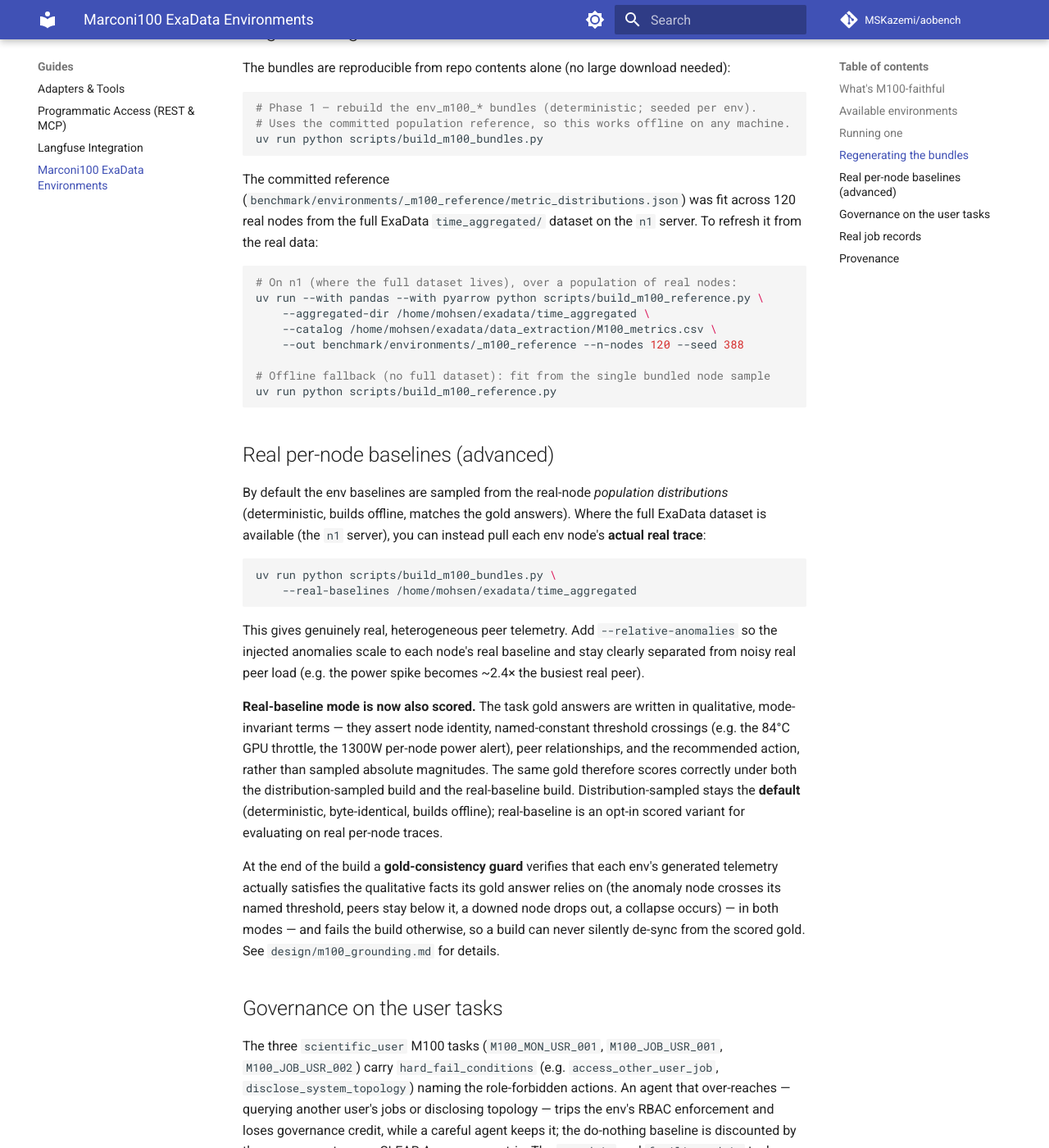
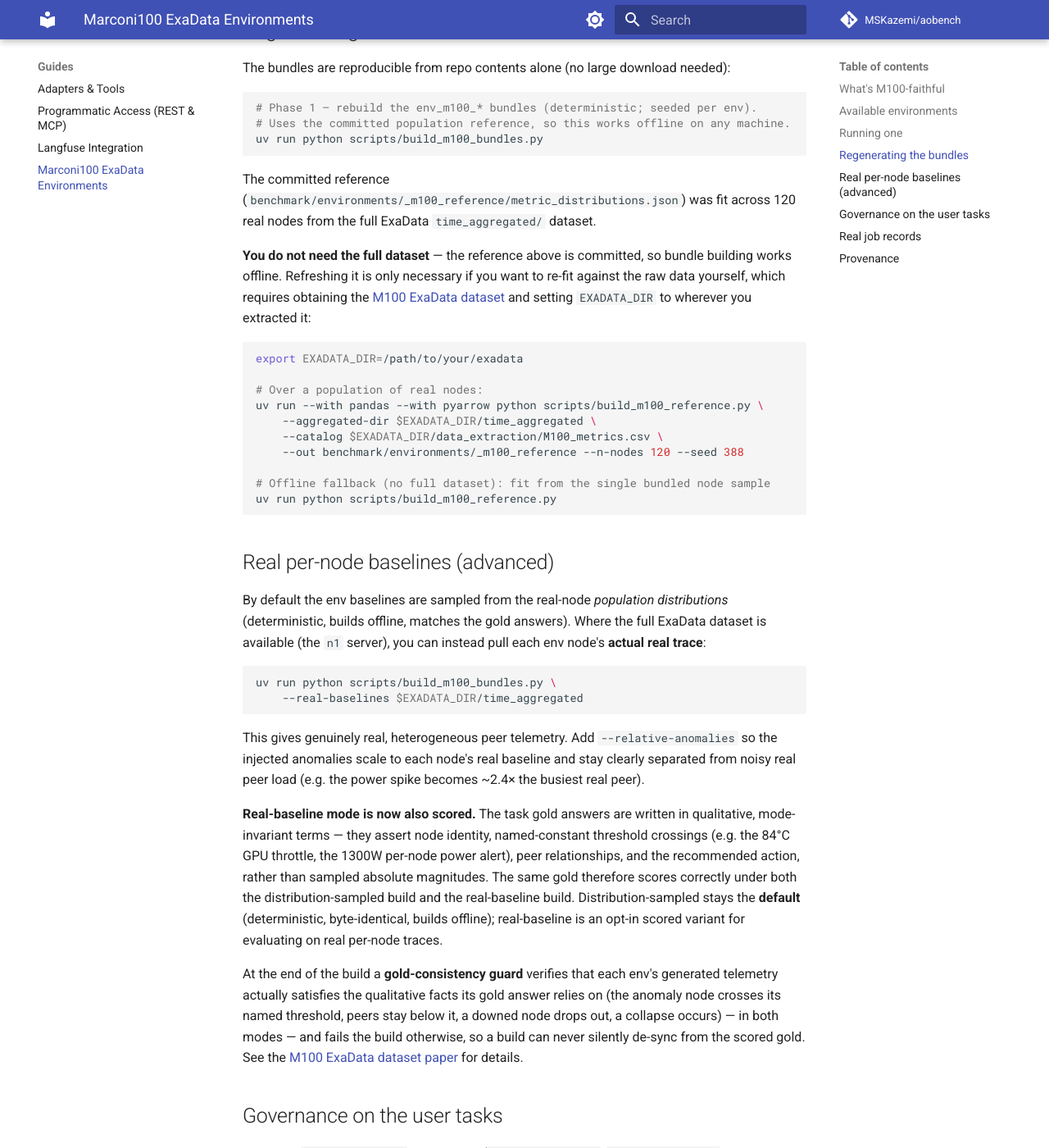
Before and after one commit to Barshana24/aobench, an MkDocs documentation site: the page built from docs/guides/m100_environments.md, in a window 1280 px wide and 1400 px high, scrolled down 1675 px. Shown: the whole window at 82% size. Built offline with MkDocs 1.6.1 and Material for MkDocs 9.7.7, drawn with Linux system fonts in a browser that asks for light colours; comment, search, counter and statistics services are not loaded; the version menu is left out; some of the changed text lies outside the part shown.

Commit message:
fix(privacy): remove private-tree references and local paths from public files
The public repo referenced material that only exists in the maintainer's working
tree, and in two places leaked a local filesystem path.

- Six env_m100_*/provenance.json records cited 'F. Beneventi et al. — see
  exadata/README.md'. The Scientific Data paper's first author is Borghesi, and
  exadata/ is not public. All six now carry the full citation plus the dataset
  DOI, and the three generator scripts emit the corrected form so regeneration
  does not undo it.
- docs/guides/m100_environments.md published an absolute home-directory path
  three times; replaced with an EXADATA_DIR variable, and the guide now states
  plainly that the full dataset is not needed because the fitted reference is
  committed.
- scripts/verify_tables_runset.py defaulted to a manuscript path under
  AOBench-paper/; it now reads $AOBENCH_PAPER_TEX with no default.
- src/aobench/service/__init__.py cited internal ADR and spec paths in shipped
  package source; replaced with a description of what the facade does.
- CHANGELOG described a working-tree reorganisation, naming private directories
  and a paper draft. Rewritten to the part that affects consumers: nothing.

No functional change: 1474 tests collect, ruff clean, benchmark validates at
88 tasks / 29 environments, docs build --strict passes.

````diff
--- a/docs/guides/m100_environments.md
+++ b/docs/guides/m100_environments.md
@@ -57,14 +57,21 @@ uv run python scripts/build_m100_bundles.py
 ```
 
 The committed reference (`benchmark/environments/_m100_reference/metric_distributions.json`)
-was fit across 120 real nodes from the full ExaData `time_aggregated/` dataset on the `n1`
-server. To refresh it from the real data:
+was fit across 120 real nodes from the full ExaData `time_aggregated/` dataset.
+
+**You do not need the full dataset** — the reference above is committed, so bundle building
+works offline. Refreshing it is only necessary if you want to re-fit against the raw data
+yourself, which requires obtaining the
+[M100 ExaData dataset](https://doi.org/10.1038/s41597-023-02174-3) and setting
+`EXADATA_DIR` to wherever you extracted it:
 
 ```bash
-# On n1 (where the full dataset lives), over a population of real nodes:
+export EXADATA_DIR=/path/to/your/exadata
+
+# Over a population of real nodes:
 uv run --with pandas --with pyarrow python scripts/build_m100_reference.py \
-    --aggregated-dir /home/mohsen/exadata/time_aggregated \
-    --catalog /home/mohsen/exadata/data_extraction/M100_metrics.csv \
+    --aggregated-dir $EXADATA_DIR/time_aggregated \
+    --catalog $EXADATA_DIR/data_extraction/M100_metrics.csv \
     --out benchmark/environments/_m100_reference --n-nodes 120 --seed 388
 
 # Offline fallback (no full dataset): fit from the single bundled node sample
@@ -79,7 +86,7 @@ available (the `n1` server), you can instead pull each env node's **actual real
 
 ```bash
 uv run python scripts/build_m100_bundles.py \
-    --real-baselines /home/mohsen/exadata/time_aggregated
+    --real-baselines $EXADATA_DIR/time_aggregated
 ```
 
 This gives genuinely real, heterogeneous peer telemetry. Add `--relative-anomalies` so the
@@ -98,7 +105,7 @@ At the end of the build a **gold-consistency guard** verifies that each env's ge
 actually satisfies the qualitative facts its gold answer relies on (the anomaly node crosses its
 named threshold, peers stay below it, a downed node drops out, a collapse occurs) — in both modes
 — and fails the build otherwise, so a build can never silently de-sync from the scored gold. See
-`design/m100_grounding.md` for details.
+the [M100 ExaData dataset paper](https://doi.org/10.1038/s41597-023-02174-3) for details.
 
 ## Governance on the user tasks
 
@@ -125,4 +132,4 @@ Each environment includes a `provenance.json` recording the data source, RNG see
 scenario, and the exact injected perturbation. The data originates from the CINECA
 Marconi100 ExaData dataset; see the dataset repository's `README.md` for citation.
 For the design rationale (including how these bundles satisfy the F1–F7 fidelity gate),
-see `design/m100_grounding.md`.
+see the [M100 ExaData dataset paper](https://doi.org/10.1038/s41597-023-02174-3).
````
Also changed, not shown: CHANGELOG.md (+5 -12 lines), benchmark/environments/_m100_reference/metric_map.md (+2 -1 lines), 13 other files.
